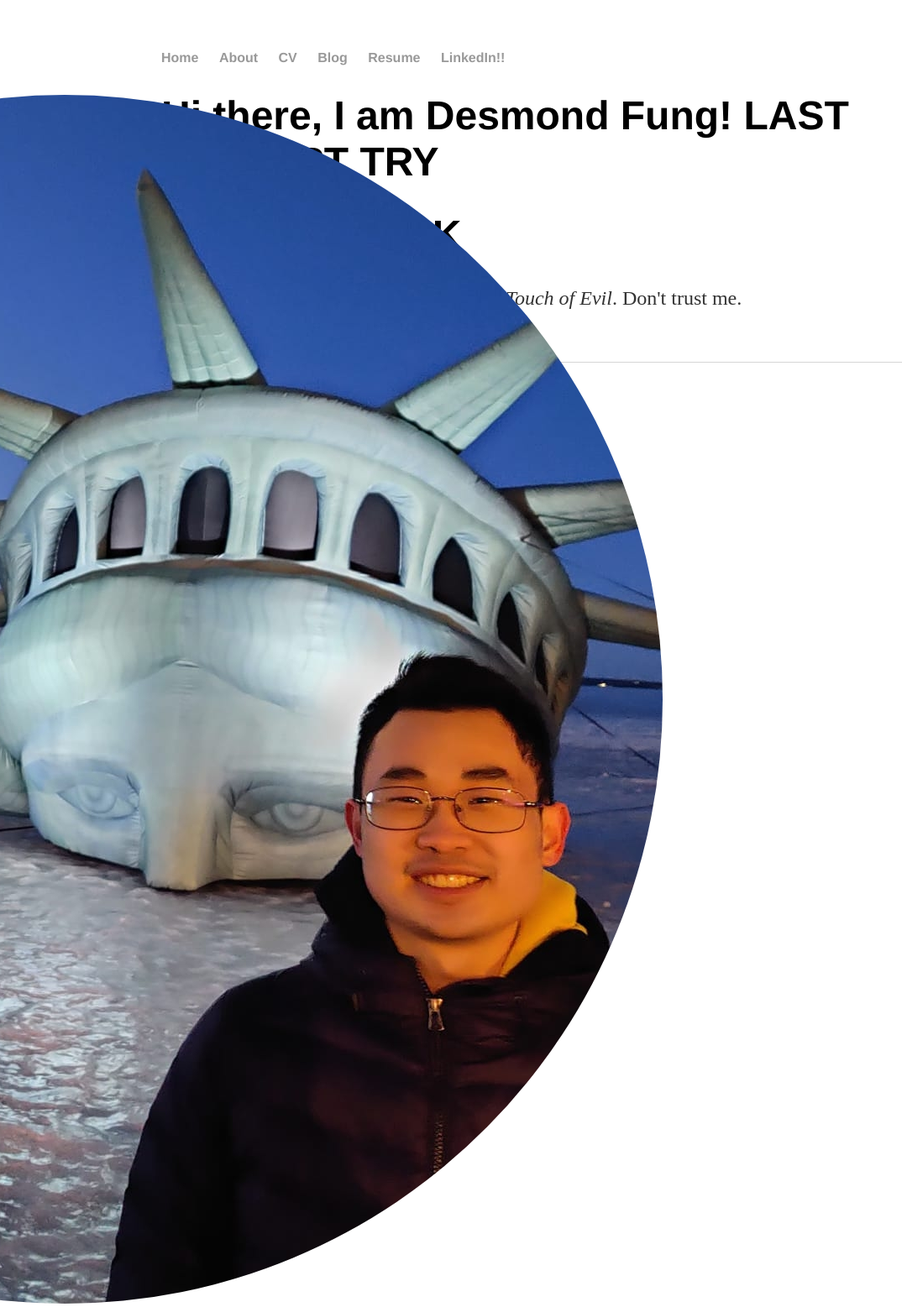
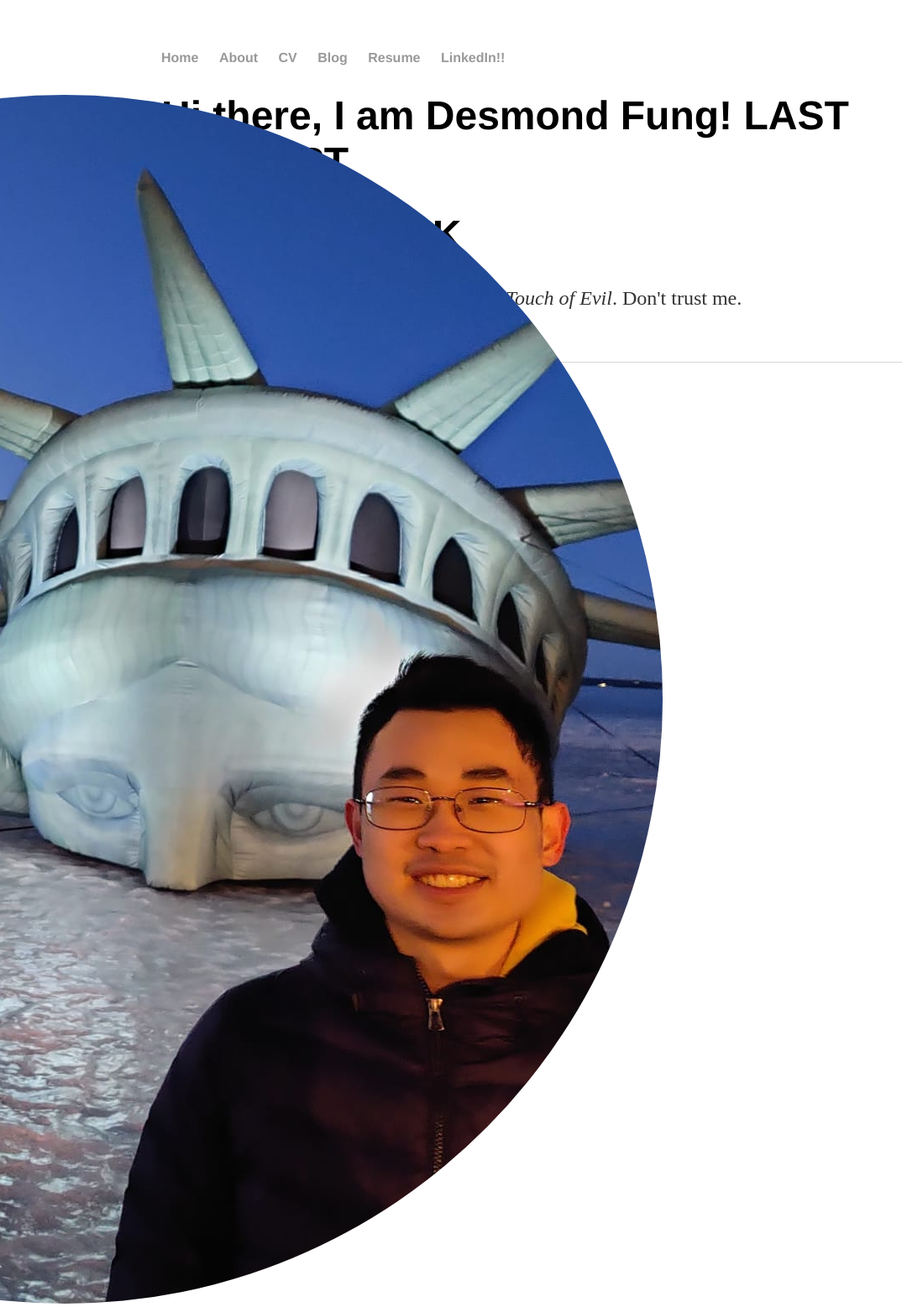
Before and after one commit to ddhangdd/ddhangdd.github.io, a Jekyll site: the page built from index.html, in a window 1280 px wide. Shown: the whole page at 84% size, without its empty margins (0-1074 px from the left). Built offline with Jekyll 4.4.1, drawn with Linux system fonts in a browser that asks for light colours.

Commit message:
Update index.html

```diff
--- a/index.html
+++ b/index.html
@@ -4,7 +4,7 @@ title: Welcome
 ---
 
 		<div class="blurb">
-			<h1>Hi there, I am Desmond Fung! LAST ATTEMPT TRY</h1>
+			<h1>Hi there, I am Desmond Fung! LAST ATTEMPT</h1>
 			<h1>PLESAE WORK</h1>
 			<p>I'm best known as the horrible cop from <em>A Touch of Evil</em>. Don't trust me.<br>
 
```
